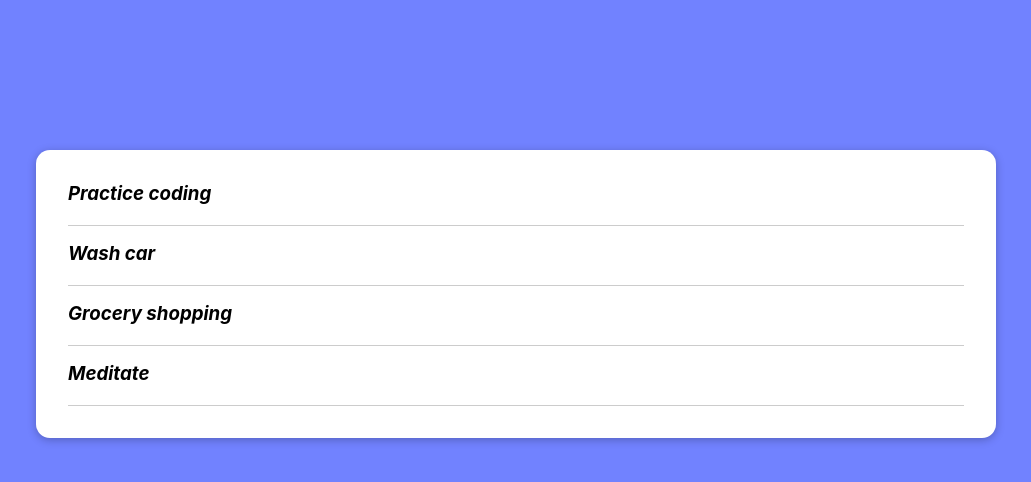
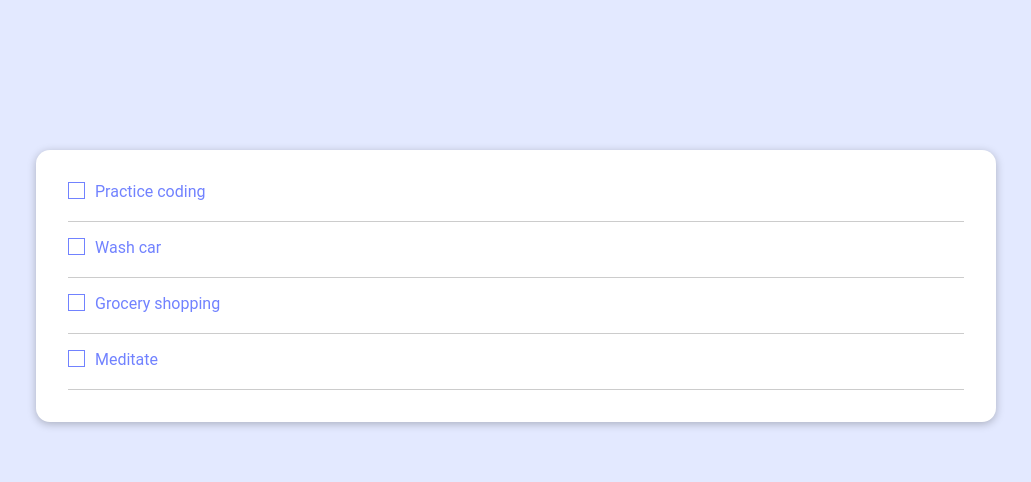
Before and after one commit to leighwest/todo-list-app, a React (Create React App) app in the folder app/client/: page / in a window 1280 px wide. Shown: the top 482 px of the page, without its empty margins (144-1175 px from the left). Built offline with nearby package versions, Linux system fonts and the light colour scheme.

Commit message:
Colour and font changes, directory refactoring, added checkbox UI

```diff
--- a/app/client/src/App.js
+++ b/app/client/src/App.js
@@ -1,4 +1,4 @@
-import Todos from './components/Todos/Todos';
+import Todos from './components/Todos/TodosList/Todos';
 
 import classes from './App.module.css';
 
--- a/app/client/src/App.module.css
+++ b/app/client/src/App.module.css
@@ -1,5 +1,5 @@
 .wrapper {
-  background-color: #7182FF;
+  background-color: #e3e9ff;
   height: 100vh;
 }
 
--- a/app/client/src/components/Todos/TodoItem/TodoItem.js
+++ b/app/client/src/components/Todos/TodoItem/TodoItem.js
@@ -6,7 +6,8 @@ const TodoItem = props => {
 
   return (
     <li className={classes.todo}>
-      <h3 className={classes.description}>{props.description}</h3>
+      <span className={classes.checkbox}/>
+      <p className={classes.description}>{props.description}</p>
     </li>
   );
 };
--- a/app/client/src/components/Todos/TodoItem/TodoItem.module.css
+++ b/app/client/src/components/Todos/TodoItem/TodoItem.module.css
@@ -1,15 +1,18 @@
 .todo {
   display: flex;
-  justify-content: space-between;
+  /* justify-content: space-between; */
   margin: 1rem;
   padding-bottom: 1rem;
   border-bottom: 1px solid #ccc;
 }
 
-.todo h3 {
+.todo p {
   margin: 0 0 0.25rem 0;
 }
 
-.description {
-  font-style: italic;
+.checkbox {
+  height: 15px;
+  width: 15px;
+  border: 1px solid #7182FF;
+  margin-right: 10px;
 }
--- a/app/client/src/components/Todos/Todos.js
+++ b/app/client/src/components/Todos/TodosList/Todos.js
@@ -1,5 +1,5 @@
-import Card from '../UI/Card'
-import TodoItem from './TodoItem/TodoItem';
+import Card from '../../UI/Card'
+import TodoItem from '../TodoItem/TodoItem';
 
 import classes from './Todos.module.css'
 
--- a/app/client/src/index.css
+++ b/app/client/src/index.css
@@ -1,6 +1,7 @@
 body {
   margin: 0;
-  font-family: -apple-system, BlinkMacSystemFont, 'Segoe UI', 'Roboto', 'Oxygen',
+  color: #7182FF;
+  font-family: 'Roboto', 'Oxygen',
     'Ubuntu', 'Cantarell', 'Fira Sans', 'Droid Sans', 'Helvetica Neue',
     sans-serif;
   -webkit-font-smoothing: antialiased;
```
Also changed, not shown: app/client/src/components/Todos/TodosList/Todos.module.css (renamed from app/client/src/components/Todos/Todos.module.css), 1 other file (tests, documents, lock files or other folders).
